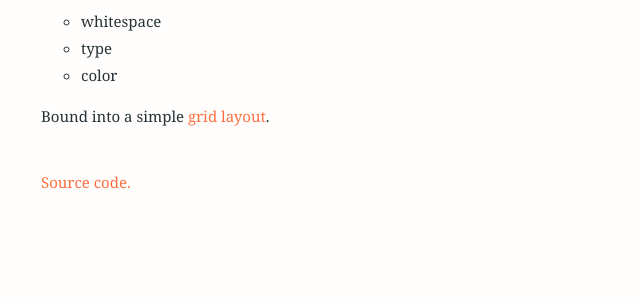
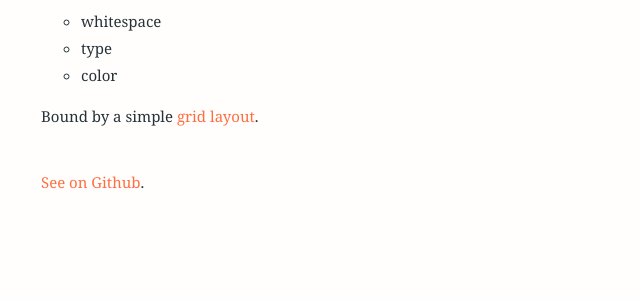
Before and after one commit to Awjin/bookish, a Jekyll site: the page built from about.md, in a window 1280 px wide. Shown: the part 282-582 px from the top of the page, without its empty margins (303-943 px from the left). Built offline with Jekyll 4.4.1, drawn with Linux system fonts in a browser that asks for light colours; nearby versions of some CDN libraries; some web fonts are replaced.

Commit message:
Update about and topics copy

```diff
--- a/_sass/layout.scss
+++ b/_sass/layout.scss
@@ -49,7 +49,7 @@
  */
 
 body {
-    padding: 2.5rem 1.5rem 3rem 1.5rem;
+    padding: 2.5rem 1.5rem;
     background: $color-background;
     font: $font-size-base $font-family-serif;
     line-height: $line-height-base;
--- a/about.md
+++ b/about.md
@@ -13,7 +13,7 @@ Contents:
   - type
   - color
 
-Bound into a simple [grid layout](http://mdo.github.io/table-grid/).
+Bound by a simple [grid layout](http://mdo.github.io/table-grid/).
 
 <br>
-[Source code.](https://github.com/awjin/bookish)
+[See on Github](https://github.com/awjin/bookish).
--- a/topics.html
+++ b/topics.html
@@ -16,9 +16,7 @@ header_rank: 2
 
         <p class="post-meta">
             {% for tag in tags %}
-            <a href="{{ "topics/#" | append: tag | relative_url }}">
-                {{ tag }}{% unless forloop.last %},&nbsp;{% endunless %}
-            </a>
+            <a href="{{ "topics/#" | append: tag | relative_url }}">{{ tag }}{% unless forloop.last %},{% endunless %}</a>&nbsp;
             {% endfor %}
         </p>
     </div>
```
